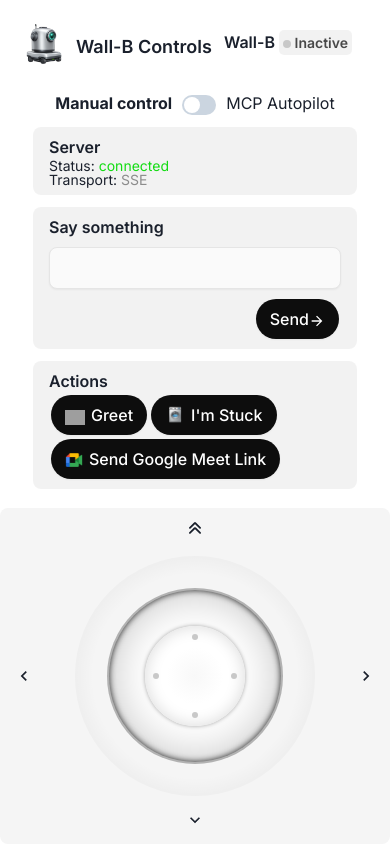
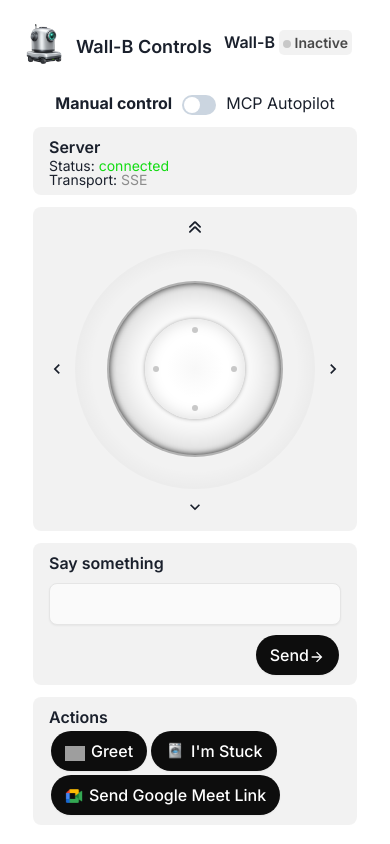
Before and after one commit to albiDmtr/wall-b, a Next.js app in the folder web-interface/: page / in a window 390 px wide. Built offline with nearby package versions, Linux system fonts and the light colour scheme; grey boxes are pictures that could not be loaded.

Commit message:
lets try this

```diff
--- a/web-interface/src/app/Joystick.tsx
+++ b/web-interface/src/app/Joystick.tsx
@@ -1,6 +1,6 @@
 "use client";
 import { sendCommand } from "./commands";
-import { useEffect, useState, useRef, use } from "react";
+import { useEffect, useState, useRef } from "react";
 import { ArrowLeftIcon, ChevronLeftIcon } from "@chakra-ui/icons";
 
 const Joystick = () => {
@@ -16,9 +16,14 @@ const Joystick = () => {
   const throttleDelay = 50; // 50ms throttle - adjust as needed
 
   const handleMouseMove = (e: any) => {
+    // Prevent scrolling on touch devices
+    if (e.touches) {
+      e.preventDefault();
+    }
+
     const rect = e.target.parentNode.getBoundingClientRect();
-    const clientX = e.clientX || e.touches[0].clientX;
-    const clientY = e.clientY || e.touches[0].clientY;
+    const clientX = e.clientX || (e.touches && e.touches[0].clientX) || 0;
+    const clientY = e.clientY || (e.touches && e.touches[0].clientY) || 0;
     const x = clientX - rect.left - rect.width / 2;
     const y = clientY - rect.top - rect.height / 2;
 
@@ -41,6 +46,11 @@ const Joystick = () => {
 
   const handleMouseDown = (e: any) => {
     setIsMouseDown(true);
+
+    // Prevent scrolling on touch devices
+    if (e.touches) {
+      e.preventDefault();
+    }
   };
 
   const handleMouseUp = (e: any) => {
@@ -55,12 +65,11 @@ const Joystick = () => {
   };
 
   useEffect(() => {
-    console.log("Joystick changed");
-    console.log(isMouseDown, angle);
-
     if (!isMouseDown) {
+      // Re-enable scrolling when joystick is not in use
+      document.body.style.overflow = "";
+      document.body.style.position = "";
       sendCommand("standby");
-
       return;
     }
 
@@ -79,18 +88,24 @@ const Joystick = () => {
       });
       lastSendTime.current = now;
     }
+
+    // Disable scrolling when joystick is active
+    document.body.style.overflow = "hidden";
+    document.body.style.position = "fixed";
   }, [isMouseDown, angle]);
 
-  // Handle cleanup when component unmounts or when mouse is released
+  // Handle cleanup when component unmounts
   useEffect(() => {
     return () => {
       sendCommand("standby");
+      // Restore normal scrolling behavior
+      document.body.style.overflow = "";
+      document.body.style.position = "";
     };
   }, []);
 
   const handleKeyDown = (event: any) => {
-    console.log(event.key);
-    setKeysPressed(keysPressed + 1);
+    setKeysPressed((prev) => prev + 1);
     setIsMouseDown(true);
 
     setDistance(40);
@@ -114,8 +129,11 @@ const Joystick = () => {
       left: `calc(50% + ${Math.cos(newAngle) * 40}px)`,
     });
   };
+
   const handleKeyUp = () => {
-    if (keysPressed == 0) {
+    setKeysPressed((prev) => {
+      const newCount = prev - 1;
+      if (newCount <= 0) {
         setDistance(0);
         setAngle(0);
         setIsMouseDown(false);
@@ -125,6 +143,8 @@ const Joystick = () => {
           left: "50%",
         });
       }
+      return Math.max(0, newCount);
+    });
   };
 
   useEffect(() => {
@@ -133,8 +153,9 @@ const Joystick = () => {
 
     return () => {
       window.removeEventListener("keydown", handleKeyDown);
+      window.removeEventListener("keyup", handleKeyUp);
     };
-  }, []);
+  }, [angle]);
 
   return (
     <div className="joystick-cont box">
@@ -149,12 +170,16 @@ const Joystick = () => {
         onTouchMove={handleMouseMove}
         onMouseUp={handleMouseUp}
         onTouchEnd={handleMouseUp}
+        onTouchStart={(e) => e.preventDefault()}
       >
         <div className="joystick-inner" ref={joystickInner}>
           <div
             className="joystick-pointer"
             onMouseDown={handleMouseDown}
-            onTouchStart={handleMouseDown}
+            onTouchStart={(e) => {
+              e.preventDefault();
+              handleMouseDown(e);
+            }}
             onMouseUp={handleMouseUp}
             onTouchEnd={handleMouseUp}
             ref={joystickPointer}
--- a/web-interface/src/app/globals.css
+++ b/web-interface/src/app/globals.css
@@ -46,26 +46,6 @@
         rgba(0, 0, 0, 0) 60%,
         rgba(0, 0, 0, 0.1) 100%
     );
-}
-
-@media (max-width: 768px) {
-    .joystick-cont {
-        padding: 24px;
-        position: fixed;
-        bottom: 0;
-        left: 0;
-        z-index: 999;
-        width: 100%;
-        background-color: rgb(245, 245, 245);
-        padding: 48px 32px;
-        margin-bottom: 0;
-    }
-    .joystick-outer {
-        margin: 0 auto;
-    }
-    body {
-        padding-bottom: 336px;
-    }
 }
 
 .joystick-inner {
```
Lines whose indentation alone changed are shown as unchanged.
